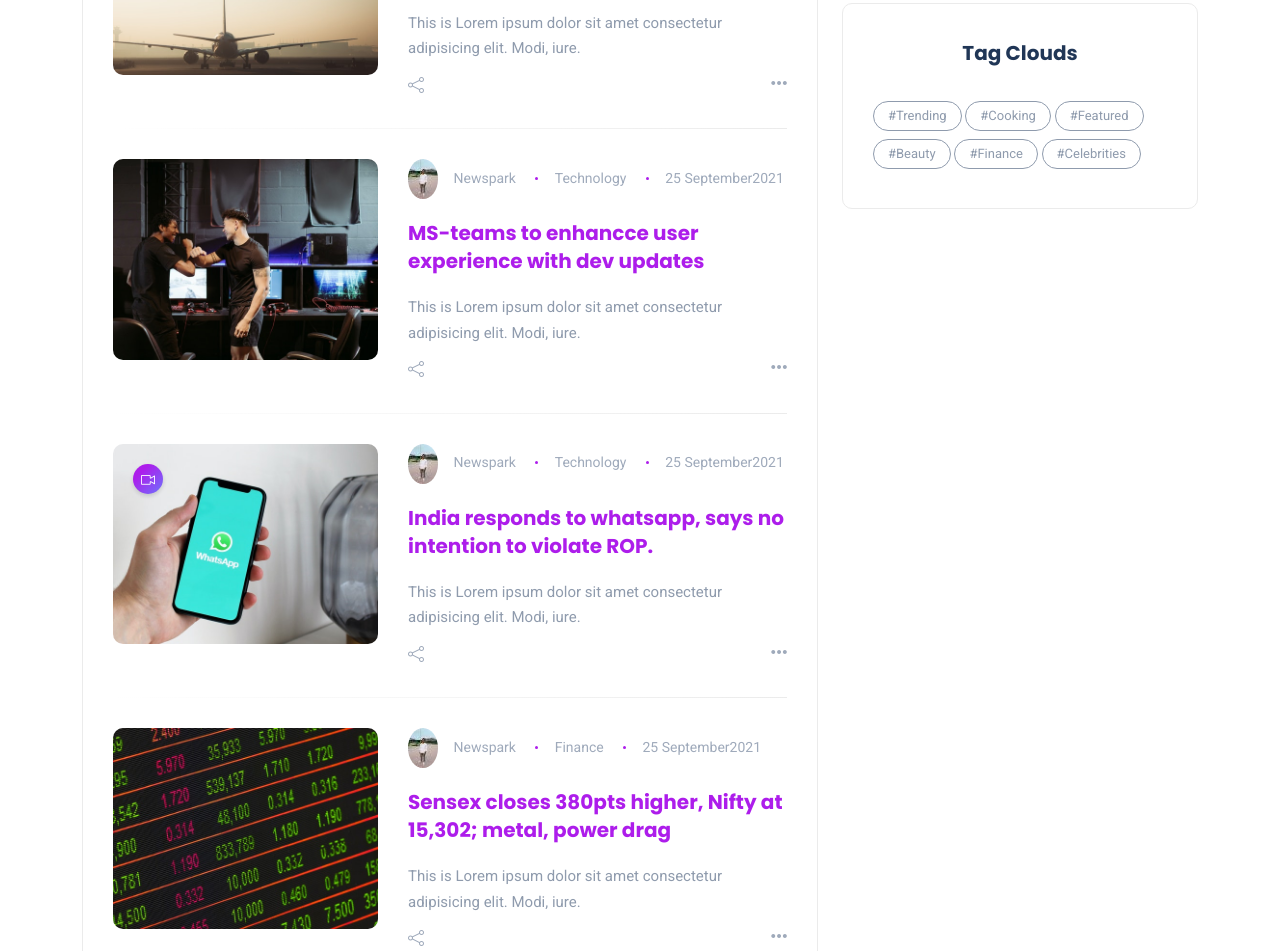
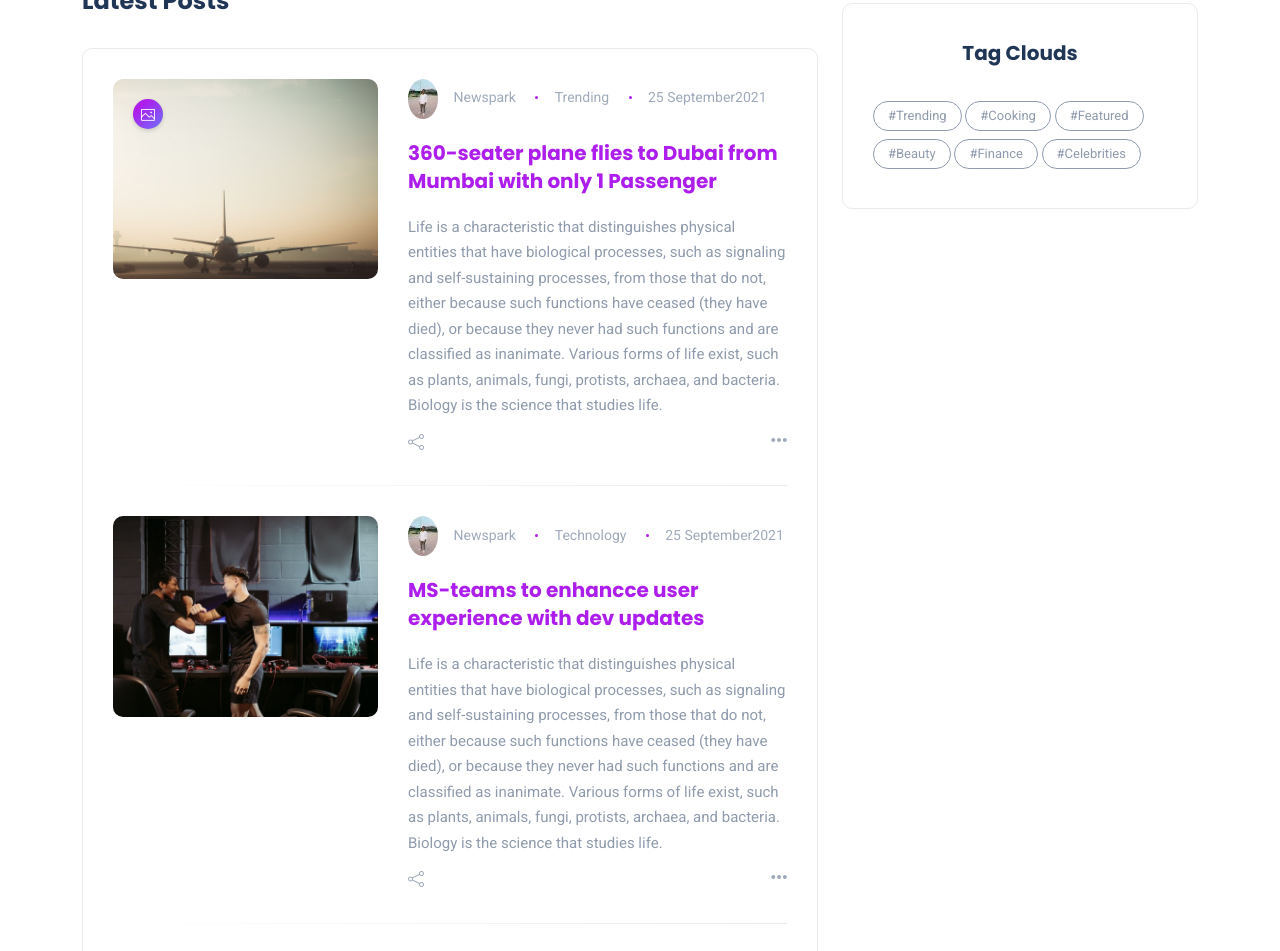
Before and after one commit to rajatreigns/newsprk-clone, a plain HTML site: page New folder/index.html in a window 1280 px wide. Shown: the part 2859-3810 px from the top of the page. Drawn offline with nearby package versions, Linux system fonts and the light colour scheme.

Commit message:
Update index.html

```diff
--- a/New folder/index.html
+++ b/New folder/index.html
@@ -398,8 +398,7 @@
                                             <a href="https://time.com/nextadvisor/investing/cryptocurrency/bitcoin-price-increases/">Bitcoin investors lost $14.2bn in recent cypto crash</a>
                                         </h5>
                                         <p class="excerpt mb-0">
-                                            This is Lorem ipsum dolor, sit amet consectetur adipisicing elit. Accusamus,
-                                            id.
+                                            Life is a characteristic that distinguishes physical entities that have biological processes, such as signaling and self-sustaining processes, from those that do not, either because such functions have ceased (they have died), or because they never had such functions and are classified as inanimate. Various forms of life exist, such as plants, animals, fungi, protists, archaea, and bacteria. Biology is the science that studies life.
                                         </p>
                                     </div>
 
@@ -634,8 +633,7 @@
                                                 </a>
                                             </h5>
                                             <p class="excerpt mb-0">
-                                                This is Lorem ipsum dolor sit amet consectetur adipisicing elit. Modi,
-                                                iure.
+                                                Life is a characteristic that distinguishes physical entities that have biological processes, such as signaling and self-sustaining processes, from those that do not, either because such functions have ceased (they have died), or because they never had such functions and are classified as inanimate. Various forms of life exist, such as plants, animals, fungi, protists, archaea, and bacteria. Biology is the science that studies life.
                                             </p>
                                             <div class="post-bottom clearfix d-flex align-items-center">
                                                 <div class="social-share me-auto">
@@ -697,8 +695,7 @@
                                                 </a>
                                             </h5>
                                             <p class="excerpt mb-0">
-                                                This is Lorem ipsum dolor sit amet consectetur adipisicing elit. Modi,
-                                                iure.
+                                                Life is a characteristic that distinguishes physical entities that have biological processes, such as signaling and self-sustaining processes, from those that do not, either because such functions have ceased (they have died), or because they never had such functions and are classified as inanimate. Various forms of life exist, such as plants, animals, fungi, protists, archaea, and bacteria. Biology is the science that studies life.
                                             </p>
                                             <div class="post-bottom clearfix d-flex align-items-center">
                                                 <div class="social-share me-auto">
@@ -763,8 +760,7 @@
                                                 </a>
                                             </h5>
                                             <p class="excerpt mb-0">
-                                                This is Lorem ipsum dolor sit amet consectetur adipisicing elit. Modi,
-                                                iure.
+                                                Life is a characteristic that distinguishes physical entities that have biological processes, such as signaling and self-sustaining processes, from those that do not, either because such functions have ceased (they have died), or because they never had such functions and are classified as inanimate. Various forms of life exist, such as plants, animals, fungi, protists, archaea, and bacteria. Biology is the science that studies life..
                                             </p>
                                             <div class="post-bottom clearfix d-flex align-items-center">
                                                 <div class="social-share me-auto">
@@ -826,8 +822,7 @@
                                                 </a>
                                             </h5>
                                             <p class="excerpt mb-0">
-                                                This is Lorem ipsum dolor sit amet consectetur adipisicing elit. Modi,
-                                                iure.
+                                                Life is a characteristic that distinguishes physical entities that have biological processes, such as signaling and self-sustaining processes, from those that do not, either because such functions have ceased (they have died), or because they never had such functions and are classified as inanimate. Various forms of life exist, such as plants, animals, fungi, protists, archaea, and bacteria. Biology is the science that studies life.
                                             </p>
                                             <div class="post-bottom clearfix d-flex align-items-center">
                                                 <div class="social-share me-auto">
```
